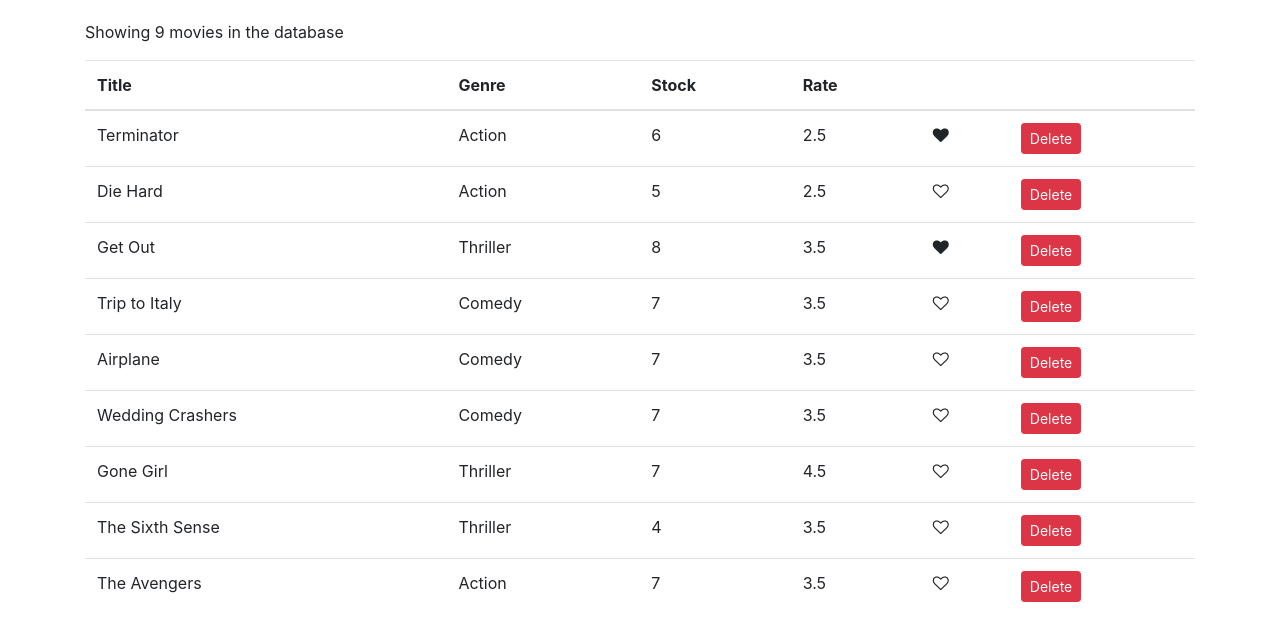
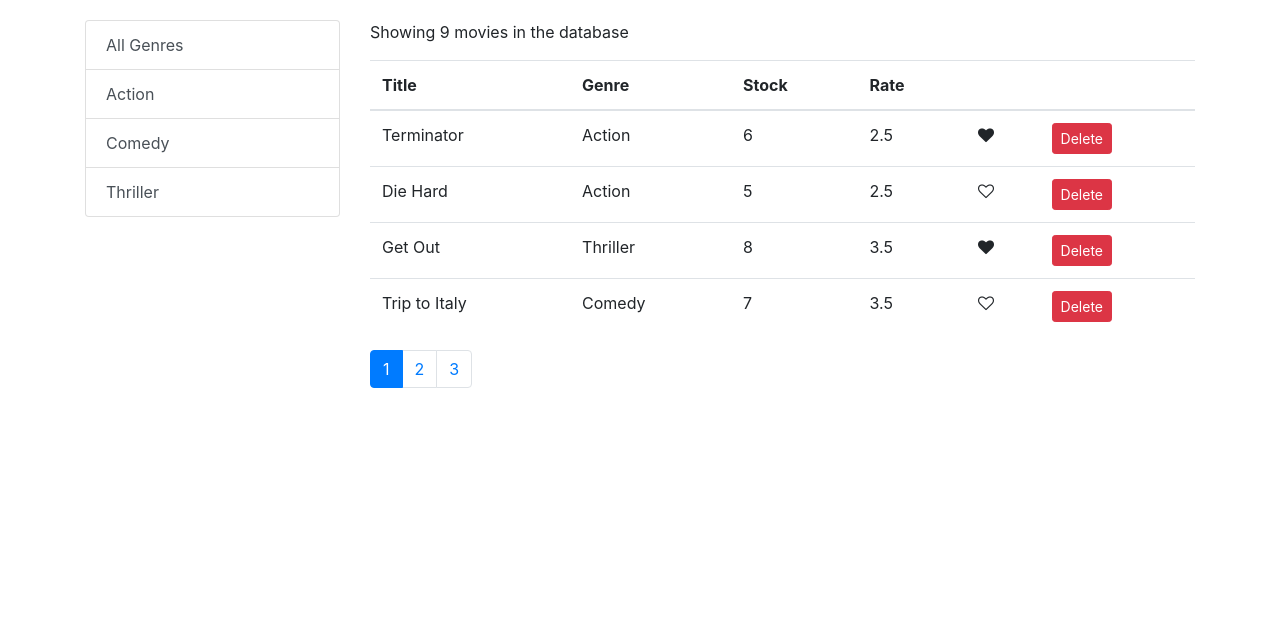
Before and after one commit to rangequest/rq-react-movies, a React (Create React App) app: page / in a window 1280 px wide. Shown: the top 640 px of the page. Built offline with nearby package versions, Linux system fonts and the light colour scheme; the HTML template or start-up script is replaced by a standard one.

Commit message:
Implemented pagination and filtering.

```diff
--- a/package.json
+++ b/package.json
@@ -8,6 +8,8 @@
     "@testing-library/user-event": "^12.8.3",
     "bootstrap": "^4.1.1",
     "font-awesome": "^4.7.0",
+    "lodash": "^4.17.21",
+    "prop-types": "^15.7.2",
     "react": "^17.0.2",
     "react-dom": "^17.0.2",
     "react-scripts": "4.0.3",
--- /dev/null
+++ b/src/components/common/listGroup.jsx
@@ -0,0 +1,26 @@
+import React from "react";
+const ListGroup = props => {
+  const { items, textProperty, valueProperty, onItemSelect, selectedItem } = props;
+  return (
+    <ul className="list-group">
+      {items.map(item => {
+        return (
+          <li
+            key={item[valueProperty]}
+            onClick={() => onItemSelect(item)}
+            className={item === selectedItem ? "list-group-item active" : "list-group-item list-group-item-action"}
+          >
+            {item[textProperty]}
+          </li>
+        );
+      })}
+    </ul>
+  );
+};
+
+ListGroup.defaultProps = {
+  textProperty: "name",
+  valueProperty: "_id",
+};
+
+export default ListGroup;
--- /dev/null
+++ b/src/components/common/pagination.jsx
@@ -0,0 +1,35 @@
+import React from "react";
+import _ from "lodash";
+import PropTypes from "prop-types";
+
+const Pagination = props => {
+  const { itemsCount, pageSize, currentPage, onPageChange } = props;
+  const pagesCount = Math.ceil(itemsCount / pageSize);
+
+  if (pagesCount <= 1) return null;
+
+  const pages = _.range(1, pagesCount + 1);
+
+  return (
+    <nav aria-label="rq-movies navigation">
+      <ul className="pagination">
+        {pages.map(page => (
+          <li className={currentPage === page ? "page-item active" : "page-item"} key={page}>
+            <a onClick={() => onPageChange(page)} className="page-link" href="#link">
+              {page}
+            </a>
+          </li>
+        ))}
+      </ul>
+    </nav>
+  );
+};
+
+Pagination.propTypes = {
+  itemsCount: PropTypes.number.isRequired,
+  pageSize: PropTypes.number.isRequired,
+  currentPage: PropTypes.number.isRequired,
+  onPageChange: PropTypes.func.isRequired,
+};
+
+export default Pagination;
--- a/src/components/movies.jsx
+++ b/src/components/movies.jsx
@@ -1,15 +1,28 @@
 import React, { Component } from "react";
 import { getMovies } from "../services/fakeMovieService";
+import { getGenres } from "../services/fakeGenreService";
 import Like from "./common/like";
+import Pagination from "./common/pagination";
+import { paginate } from "../utils/paginate";
+import ListGroup from "./common/listGroup";
 class Movies extends Component {
   state = {
-    movies: getMovies(),
+    movies: [],
+    genres: [],
+    pageSize: 4,
+    currentPage: 1,
+  };
+
+  componentDidMount = () => {
+    const genres = [{ name: "All Genres" }, ...getGenres()];
+    this.setState({ movies: getMovies(), genres });
   };
 
   handleDelete = movie => {
     let movies = this.state.movies.filter(m => m._id !== movie._id);
     this.setState({ movies });
   };
+
   handleHeartClick = movie => {
     const movies = [...this.state.movies];
     const index = movies.indexOf(movie);
@@ -17,13 +30,31 @@
     movies[index].liked = !movies[index].liked;
     this.setState({ movies });
   };
+
+  handlePageChange = page => {
+    this.setState({ currentPage: page });
+  };
+
+  handleGenreSelect = genre => {
+    this.setState({ selectedGenre: genre, currentPage: 1 });
+  };
+
   render() {
     const { length: count } = this.state.movies;
+    const { currentPage, pageSize, movies: allMovies, genres, selectedGenre } = this.state;
     if (count === 0) return <p>No movies in DB.</p>;
 
+    const filtered = selectedGenre && selectedGenre._id ? allMovies.filter(m => m.genre._id === selectedGenre._id) : allMovies;
+
+    const movies = paginate(filtered, currentPage, pageSize);
+
     return (
-      <React.Fragment>
-        <p>Showing {count} movies in the database</p>
+      <div className="row">
+        <div className="col-md-3">
+          <ListGroup items={genres} selectedItem={selectedGenre} onItemSelect={this.handleGenreSelect} />
+        </div>
+        <div className="col">
+          <p>Showing {filtered.length} movies in the database</p>
           <table className="table">
             <thead>
               <tr>
@@ -36,7 +67,7 @@
               </tr>
             </thead>
             <tbody>
-            {this.state.movies.map(movie => {
+              {movies.map(movie => {
                 return (
                   <tr key={movie._id}>
                     <td>{movie.title}</td>
@@ -56,7 +87,9 @@
               })}
             </tbody>
           </table>
-      </React.Fragment>
+          <Pagination itemsCount={filtered.length} currentPage={currentPage} pageSize={pageSize} onPageChange={this.handlePageChange} />
+        </div>
+      </div>
     );
   }
 }
--- /dev/null
+++ b/src/utils/paginate.js
@@ -0,0 +1,6 @@
+import _ from "lodash";
+
+export function paginate(items, pageNumber, pageSize) {
+  const startIndex = (pageNumber - 1) * pageSize;
+  return _(items).slice(startIndex).take(pageSize).value();
+}
```
Lines whose indentation alone changed are shown as unchanged.
